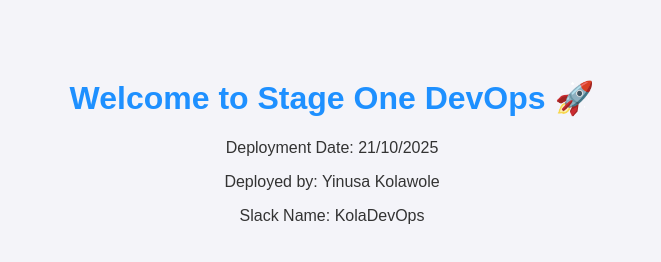
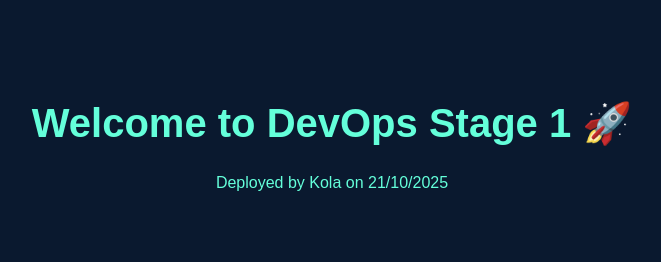
Before and after one commit to Kaydollar/devops-stage1, a plain HTML site: page index.html in a window 1280 px wide. Shown: the whole page, without its empty margins (308-969 px from the left). Drawn offline with Linux system fonts and the light colour scheme.

Commit message:
Added Dockerfile and index.html for stage 1 deployment

```diff
--- a/index.html
+++ b/index.html
@@ -1,24 +1,22 @@
 <!DOCTYPE html>
 <html>
 <head>
-  <title>Stage One DevOps</title>
+  <title>DevOps Stage 1 - Kola</title>
   <style>
     body {
-      background-color: #f4f4f9;
-      color: #333;
+      background-color: #0a192f;
+      color: #64ffda;
       font-family: Arial, sans-serif;
       text-align: center;
-      padding-top: 50px;
+      margin-top: 100px;
     }
     h1 {
-      color: #1e90ff;
+      font-size: 2.5rem;
     }
   </style>
 </head>
 <body>
-  <h1>Welcome to Stage One DevOps 🚀</h1>
-  <p>Deployment Date: 21/10/2025</p>
-  <p>Deployed by: Yinusa Kolawole</p>
-  <p>Slack Name: KolaDevOps</p>
+  <h1>Welcome to DevOps Stage 1 🚀</h1>
+  <p>Deployed by Kola on 21/10/2025</p>
 </body>
 </html>
```
Also changed, not shown: 1 other file.
